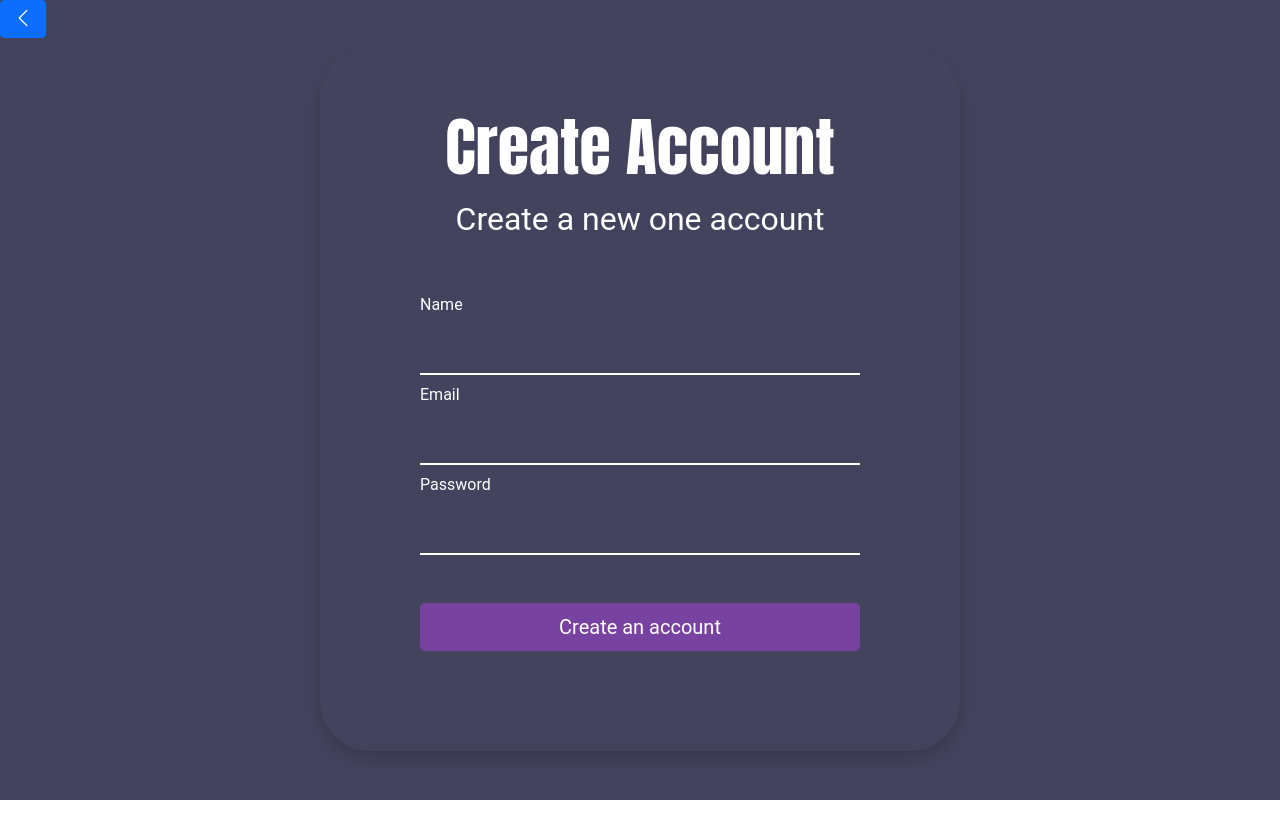
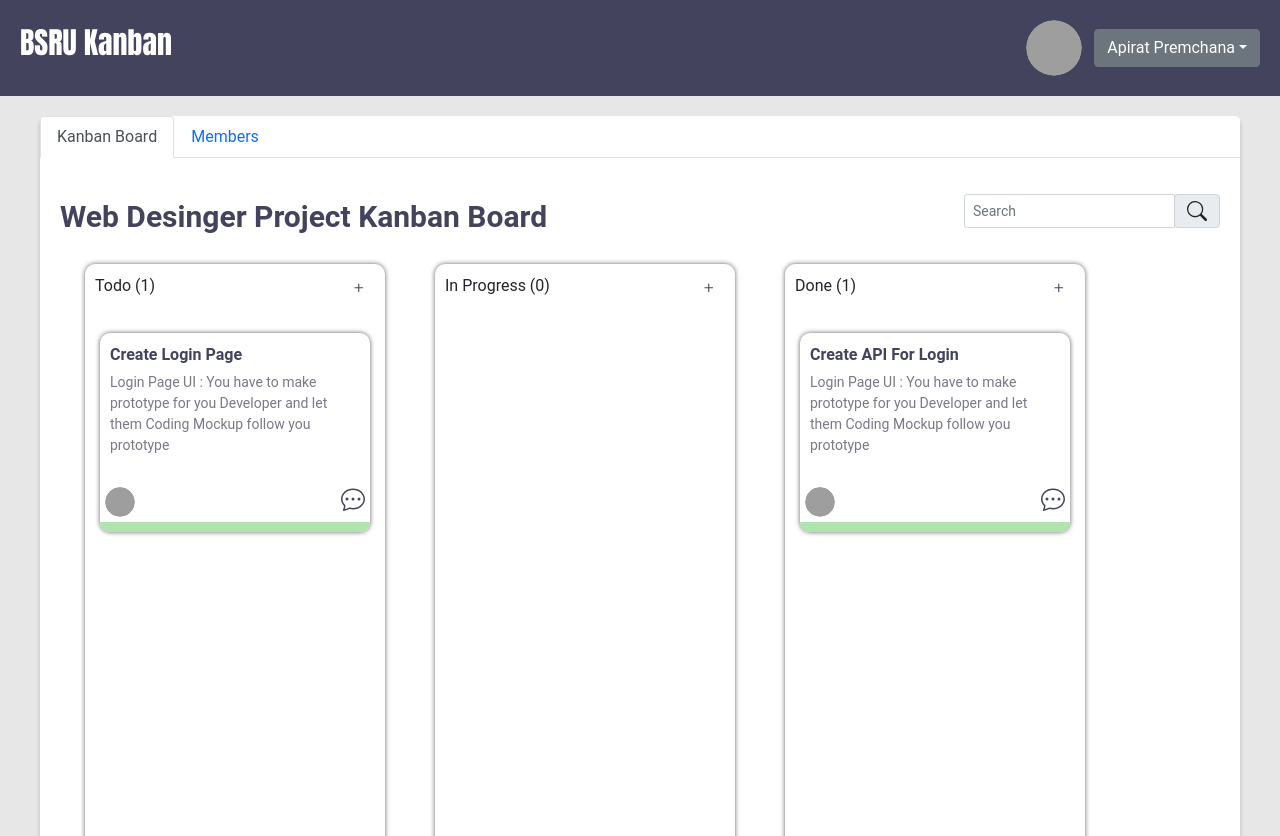
Before and after one commit to ujiik009/bsru-kanban-board-demo, a Vue app: page /#/project/content/1 in a window 1280 px wide. Before the commit this address led to /#/create-account. Before the commit the page ends 800 px from the top, so only its background shows below. Built offline with nearby package versions, Linux system fonts and the light colour scheme; grey boxes are pictures that could not be loaded.

Commit message:
finish KanbanBoard Component

```diff
--- /dev/null
+++ b/src/components/ProjectContent/components/KanbanBoard.vue
@@ -0,0 +1,250 @@
+<template>
+  <div id="view-content">
+    <!-- header -->
+    <div class="header">
+      <div class="board-label">{{ project_item.name }} Kanban Board</div>
+      <div>
+        <b-input-group size="sm" class="mb-2">
+          <b-form-input type="search" placeholder="Search"></b-form-input>
+          <b-input-group-prepend is-text>
+            <b-icon icon="search"></b-icon>
+          </b-input-group-prepend>
+        </b-input-group>
+      </div>
+    </div>
+    <!-- header -->
+
+    <!-- content -->
+    <div class="body-column">
+      <div class="lane-column">
+        <div class="lane-column-header">
+          <span>Todo ({{ tasks.todo.length }})</span>
+          <b-button size="sm" class="create-task-icon"
+          @click="create_task_model('todo')"
+            ><b-icon icon="plus"></b-icon
+          ></b-button>
+        </div>
+        <div class="column-body">
+          <Task
+            @dragstart="dragstart(task_item)"
+            :task="task_item"
+            v-for="task_item in tasks.todo"
+            :key="task_item.id"
+          />
+          <div
+            @dragenter.prevent="drop_zone_enter"
+            @dragover.prevent
+            @dragleave.prevent="drop_zone_leave"
+            @drop.prevent="drop($event, 'todo')"
+            class="drop_zone"
+          >
+            <!-- drop zone -->
+          </div>
+        </div>
+      </div>
+      <div class="lane-column">
+        <div class="lane-column-header">
+          <span>In Progress ({{ tasks.in_progress.length }})</span>
+          <b-button size="sm" class="create-task-icon"
+          @click="create_task_model('in_progress')"
+            ><b-icon icon="plus"></b-icon
+          ></b-button>
+        </div>
+        <div class="column-body">
+          <Task
+            @dragstart="dragstart(task_item)"
+            :task="task_item"
+            v-for="task_item in tasks.in_progress"
+            :key="task_item.id"
+          />
+          <div
+            @dragenter.prevent="drop_zone_enter"
+            @dragover.prevent
+            @dragleave.prevent="drop_zone_leave"
+            @drop.prevent="drop($event, 'in_progress')"
+            class="drop_zone"
+          >
+            <!-- drop zone -->
+          </div>
+        </div>
+      </div>
+      <div class="lane-column">
+        <div class="lane-column-header">
+          <span>Done ({{ tasks.done.length }})</span>
+          <b-button size="sm" class="create-task-icon"
+            ><b-icon icon="plus"></b-icon
+          ></b-button>
+        </div>
+        <div class="column-body">
+          <Task
+            @dragstart="dragstart(task_item)"
+            :task="task_item"
+            v-for="task_item in tasks.done"
+            :key="task_item.id"
+          />
+          <div
+            @dragenter.prevent="drop_zone_enter"
+            @dragover.prevent
+            @dragleave.prevent="drop_zone_leave"
+            @drop.prevent="drop($event, 'done')"
+            class="drop_zone"
+          >
+            <!-- drop zone -->
+          </div>
+        </div>
+      </div>
+    </div>
+    <!-- content -->
+  </div>
+</template>
+
+<script>
+import Task from "@/components/ProjectContent/components/Task.vue";
+export default {
+  components: {
+    Task,
+  },
+  data() {
+    return {
+      project_item: {
+        id: 1,
+        name: "Web Desinger Project",
+        percent: 50,
+        task_count: 50,
+        duration: "2020-12-30 00:00:00",
+        created_at: "2020-11-01 00:00:00",
+      },
+      tasks: {
+        todo: [
+          {
+            id: 0,
+            title: "Create Login Page",
+            state: "todo",
+            description:
+              "Login Page UI : You have to make prototype for you Developer and let them Coding Mockup follow you prototype",
+            color: "#AFE4AE",
+            assign_to: {
+              id: 0,
+              fullname: "Jennifer S. Byrd",
+              image_profile:
+                "https://static01.nyt.com/newsgraphics/2020/11/12/fake-people/4b806cf591a8a76adfc88d19e90c8c634345bf3d/fallbacks/mobile-05.jpg",
+            },
+          },
+        ],
+        in_progress: [],
+        done: [
+          {
+            id: 2,
+            title: "Create API For Login",
+            state: "done",
+            description:
+              "Login Page UI : You have to make prototype for you Developer and let them Coding Mockup follow you prototype",
+            color: "#AFE4AE",
+            assign_to: {
+              id: 0,
+              fullname: "Jennifer S. Byrd",
+              image_profile:
+                "https://static01.nyt.com/newsgraphics/2020/11/12/fake-people/4b806cf591a8a76adfc88d19e90c8c634345bf3d/fallbacks/mobile-05.jpg",
+            },
+          },
+        ],
+      },
+      task_item_drag: null,
+    };
+  },
+  methods: {
+    create_task_model() {},
+    dragstart(task_item) {
+      console.log("dragstart");
+      this.task_item_drag = task_item;
+    },
+    drop_zone_enter(event) {
+      event.target.style.height = "100px";
+      event.target.style.borderStyle = "dotted";
+      event.target.style.borderWidth = "1px";
+      event.target.style.transition = "height 0.5s";
+      event.pre;
+    },
+    drop_zone_leave(event) {
+      event.target.style.height = "10px";
+      event.target.style.transition = "height 0.5s";
+      event.target.style.borderStyle = "none";
+    },
+    drop(event, state) {
+      console.log(state, event);
+      event.target.style.height = "10px";
+      event.target.style.transition = "height 0.5s";
+      event.target.style.borderStyle = "none";
+
+      if (this.task_item_drag != null) {
+        let previous_state = this.task_item_drag.state;
+        console.log(previous_state, "new state", state);
+
+        // remove previous_state
+        this.tasks[previous_state] = this.tasks[previous_state].filter(
+          (x) => x.id != this.task_item_drag.id
+        );
+        // push to new state
+        this.task_item_drag.state = state;
+        this.tasks[state].push(this.task_item_drag);
+
+        this.task_item_drag = null;
+      }
+    },
+  },
+};
+</script>
+
+<style scoped>
+.drop_zone {
+  height: 100px;
+  margin-top: 10px;
+}
+.column-body {
+  margin-top: 20px;
+  background-color: rgba(255, 255, 255, 0.576);
+  height: calc(100% - 50px);
+  border-radius: 10px;
+  overflow: auto;
+  padding: 5px;
+}
+.lane-column-header {
+  position: relative;
+}
+.create-task-icon {
+  float: right;
+  color: #43435e;
+  border: none;
+  background-color: white;
+}
+#view-content {
+  padding: 20px;
+  height: calc(100% - 160px);
+
+  overflow-y: auto;
+}
+.body-column {
+  overflow: auto;
+}
+.lane-column {
+  height: 650px;
+  width: 300px;
+  border-radius: 10px;
+
+  display: inline-block;
+  margin: 25px;
+  padding: 10px;
+  -webkit-box-shadow: 0px 0px 5px 0px rgba(97, 97, 97, 1);
+  -moz-box-shadow: 0px 0px 5px 0px rgba(97, 97, 97, 1);
+  box-shadow: 0px 0px 5px 0px rgba(97, 97, 97, 1);
+}
+.header {
+  display: flex;
+  justify-content: space-between;
+}
+.board-label {
+  color: #43435e;
+  font-size: 30px;
+  font-weight: bold;
+}
+</style>
--- /dev/null
+++ b/src/components/ProjectContent/components/Task.vue
@@ -0,0 +1,105 @@
+<template>
+  <div id="task" draggable @dragstart="$emit('dragstart')">
+    <div class="body-task">
+      <div class="task-title">
+        {{ task.title }}
+      </div>
+      <div class="task-description">
+        {{ task.description }}
+      </div>
+    </div>
+    <div class="footer-task">
+      <div>
+        <b-avatar
+          class="avatar"
+          v-b-tooltip.hover
+          :title="task.assign_to.fullname"
+          size="30"
+          variant="info"
+          :src="task.assign_to.image_profile"
+        ></b-avatar>
+      </div>
+      <div>
+        <b-icon
+          @click="show_comment"
+          icon="chat-dots"
+          class="comment-icon"
+        ></b-icon>
+      </div>
+    </div>
+    <div class="color-label" :style="`background-color:${task.color}`"></div>
+  </div>
+</template>
+
+<script>
+export default {
+  props: {
+    task: Object,
+  },
+  methods: {
+    show_comment() {
+      alert(this.task.id);
+    },
+  },
+};
+</script>
+
+<style scoped>
+#task {
+  margin-top: 10px;
+  position: relative;
+  background-color: white;
+  border-radius: 10px;
+  min-height: 180px;
+  -webkit-box-shadow: 0px 0px 5px 0px rgba(97, 97, 97, 1);
+  -moz-box-shadow: 0px 0px 5px 0px rgba(97, 97, 97, 1);
+  box-shadow: 0px 0px 5px 0px rgba(97, 97, 97, 1);
+}
+.comment-icon {
+  font-size: 24px;
+  color: #43435e;
+  margin-right: 5px;
+  margin-bottom: 5px;
+  cursor: pointer;
+}
+.avatar {
+  margin-left: 5px;
+  margin-bottom: 5px;
+}
+.task-title {
+  color: #43435e;
+  font-weight: bold;
+  margin-bottom: 5px;
+}
+.body-task {
+  padding: 10px;
+
+  top: 0;
+  height: calc(100% - 10px);
+  width: 100%;
+}
+.task-description {
+  font-size: 14px;
+  color: #797988;
+  height: 100px;
+  overflow-y: auto;
+  margin-bottom: 50px;
+}
+.footer-task {
+  display: flex;
+  justify-content: space-between;
+  height: auto;
+  width: 100%;
+  position: absolute;
+  bottom: 10px;
+}
+.color-label {
+  height: 10px;
+  position: absolute;
+  bottom: 0;
+
+  width: 100%;
+  border-bottom-right-radius: 10px;
+  border-bottom-left-radius: 10px;
+}
+</style>
--- a/src/components/ProjectContent/index.vue
+++ b/src/components/ProjectContent/index.vue
@@ -3,14 +3,12 @@
     <div class="content-body">
       <b-tabs content-class="mt-3">
         <b-tab title="Kanban Board" active>
-            <div>
-                Kanban Content
-            </div>
+          <div>
+            <KanbanBoard />
+          </div>
         </b-tab>
         <b-tab title="Members">
-            <div>
-                Member Content
-            </div>
+          <div>Member Content</div>
         </b-tab>
       </b-tabs>
     </div>
@@ -18,17 +16,23 @@
 </template>
 
 <script>
-export default {};
+import KanbanBoard from "@/components/ProjectContent/components/KanbanBoard.vue";
+export default {
+  components: {
+    KanbanBoard,
+  },
+};
 </script>
 
 <style>
+
 .content-page {
   height: 100%;
   overflow-y: auto;
   background-color: #e7e7e7;
   padding-left: 20px;
   padding-right: 20px;
-  /* background-color: lightcoral; */
+
 }
 .content-body {
   margin: 20px;
@@ -38,5 +42,6 @@ export default {};
   box-shadow: 0px 4px 4px 0px rgba(0, 0, 0, 0.2);
   -webkit-box-shadow: 0px 4px 4px 0px rgba(0, 0, 0, 0.2);
   -moz-box-shadow: 0px 4px 4px 0px rgba(0, 0, 0, 0.2);
+  overflow-y: auto;
 }
 </style>
```
